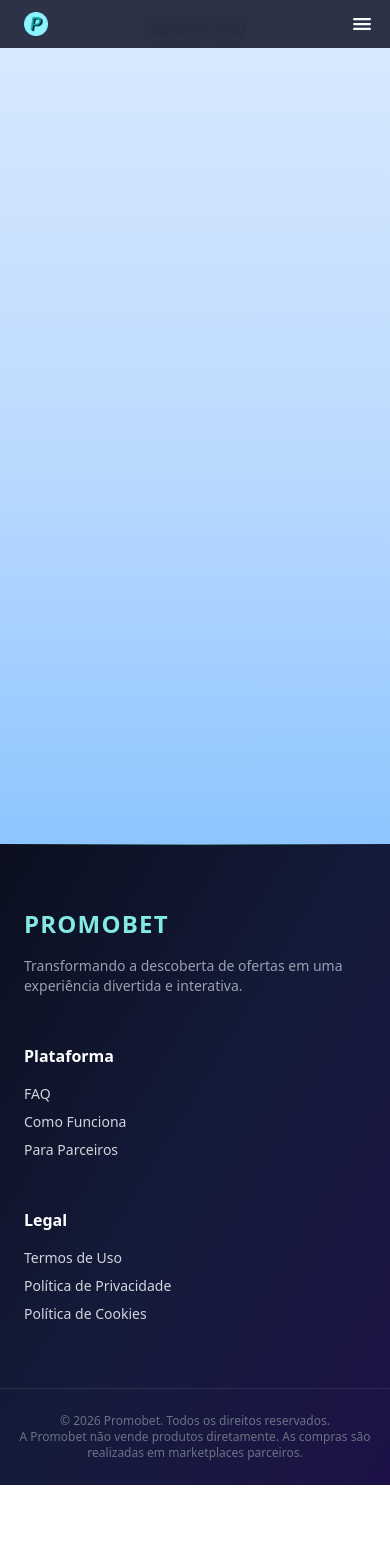
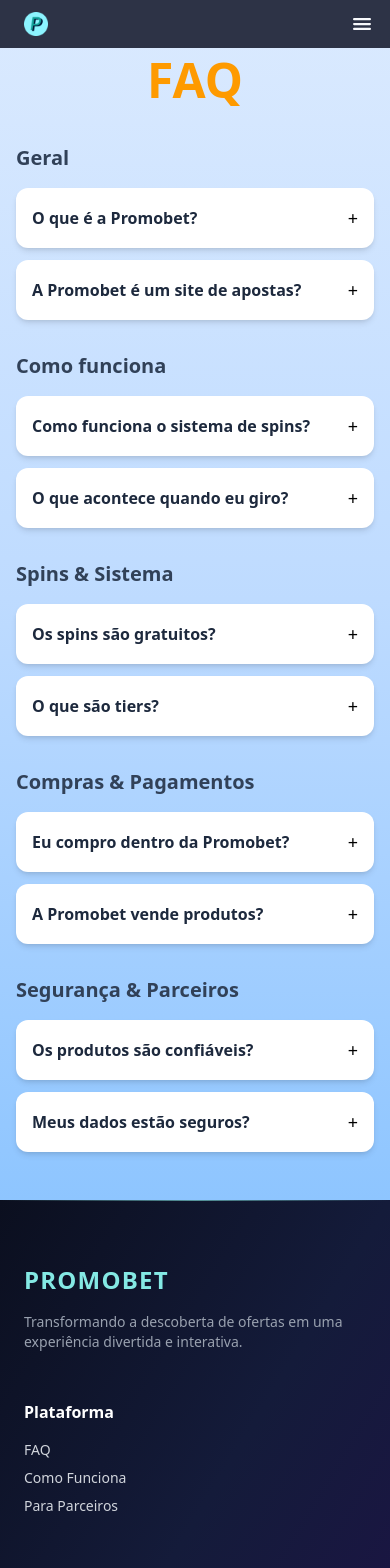
Before and after one commit to wakenedo/roleta-app, a Next.js app: page /FAQ in a window 390 px wide. Shown: the top 1568 px of the page. Before the commit the page ends 1485 px from the top, so only its background shows below. Built offline with nearby package versions, Linux system fonts and the light colour scheme; no server answers.

Commit message:
feat(FAQInterface & HowItWorksInterface) Initial UI added

```diff
--- a/components/FAQInterface/FAQInterface.tsx
+++ b/components/FAQInterface/FAQInterface.tsx
@@ -1,8 +1,125 @@
+"use client";
+
+import { useState } from "react";
+
+const faqs = [
+  {
+    category: "Geral",
+    items: [
+      {
+        q: "O que é a Promobet?",
+        a: "A Promobet é uma plataforma gamificada onde você descobre produtos através de uma experiência de roleta (slots), conectando você a ofertas de parceiros e marketplaces.",
+      },
+      {
+        q: "A Promobet é um site de apostas?",
+        a: "Não. A Promobet não envolve apostas com dinheiro real. É uma experiência de descoberta de produtos com elementos de jogo.",
+      },
+    ],
+  },
+  {
+    category: "Como funciona",
+    items: [
+      {
+        q: "Como funciona o sistema de spins?",
+        a: "Você recebe uma quantidade de spins diários para girar a roleta e descobrir produtos afiliados.",
+      },
+      {
+        q: "O que acontece quando eu giro?",
+        a: "Você recebe um produto selecionado aleatoriamente dentro de um sistema de tiers (níveis).",
+      },
+    ],
+  },
+  {
+    category: "Spins & Sistema",
+    items: [
+      {
+        q: "Os spins são gratuitos?",
+        a: "Sim, você recebe spins gratuitos diariamente. Planos podem oferecer spins adicionais.",
+      },
+      {
+        q: "O que são tiers?",
+        a: "Tiers representam a raridade dos produtos (comum, raro, jackpot), tornando a experiência mais dinâmica.",
+      },
+    ],
+  },
+  {
+    category: "Compras & Pagamentos",
+    items: [
+      {
+        q: "Eu compro dentro da Promobet?",
+        a: "Não. As compras são realizadas diretamente nos sites oficiais dos parceiros.",
+      },
+      {
+        q: "A Promobet vende produtos?",
+        a: "Não. A Promobet apenas conecta você aos produtos através de links afiliados.",
+      },
+    ],
+  },
+  {
+    category: "Segurança & Parceiros",
+    items: [
+      {
+        q: "Os produtos são confiáveis?",
+        a: "Sim, trabalhamos com parceiros e marketplaces reconhecidos.",
+      },
+      {
+        q: "Meus dados estão seguros?",
+        a: "Sim. Utilizamos práticas modernas de segurança e não compartilhamos dados sensíveis sem consentimento.",
+      },
+    ],
+  },
+];
+
 const FAQInterface = () => {
+  const [openIndex, setOpenIndex] = useState<string | null>(null);
+
+  const toggle = (key: string) => {
+    setOpenIndex(openIndex === key ? null : key);
+  };
+
   return (
-    <main className="flex flex-col text-slate-800 bg-gradient-to-b font-sans from-blue-100 via-blue-200 to-blue-300 justify-between items-center  min-h-screen relative z-10 pt-4">
-      <h1>Hello For FAQ</h1>
+    <main className="flex flex-col items-center min-h-screen px-4 py-12 bg-gradient-to-b from-blue-100 via-blue-200 to-blue-300">
+      {/* TITLE */}
+      <section className="text-center max-w-3xl mt-2">
+        <h1 className="text-5xl font-extrabold text-amber-500">FAQ</h1>
+      </section>
+
+      {/* FAQ LIST */}
+      <div className="w-full max-w-4xl space-y-8 mt-10">
+        {faqs.map((section, sIndex) => (
+          <div key={sIndex}>
+            <h2 className="text-xl font-bold text-slate-700 mb-4">
+              {section.category}
+            </h2>
+
+            <div className="space-y-3">
+              {section.items.map((item, iIndex) => {
+                const key = `${sIndex}-${iIndex}`;
+                const isOpen = openIndex === key;
+
+                return (
+                  <div
+                    key={key}
+                    className="bg-white rounded-xl shadow-md p-4 cursor-pointer transition"
+                    onClick={() => toggle(key)}
+                  >
+                    <div className="flex justify-between items-center">
+                      <h3 className="font-semibold text-slate-800">{item.q}</h3>
+                      <span className="text-lg">{isOpen ? "−" : "+"}</span>
+                    </div>
+
+                    {isOpen && (
+                      <p className="text-sm text-slate-600 mt-3">{item.a}</p>
+                    )}
+                  </div>
+                );
+              })}
+            </div>
+          </div>
+        ))}
+      </div>
     </main>
   );
 };
+
 export default FAQInterface;
--- a/components/HowItWorksInterface/HowItWorksInterface.tsx
+++ b/components/HowItWorksInterface/HowItWorksInterface.tsx
@@ -3,8 +3,80 @@ import { UserSubscriptionModes } from "../HomePageInterface/components/UserSubsc
 const HowItWorksInterface = () => {
   return (
     <>
-      <main className="flex flex-col justify-between items-center  min-h-screen relative z-10 pt-4">
-        Hello How It Works
+      <main className="flex flex-col items-center min-h-screen relative z-10 pt-10 space-y-20">
+        {/* HERO */}
+        <section className="text-center max-w-3xl">
+          <h1 className="text-5xl font-extrabold text-amber-500">
+            COMO FUNCIONA
+          </h1>
+          <p className="mt-6 text-gray-300">
+            Uma nova forma de descobrir produtos: jogando.
+          </p>
+        </section>
+
+        {/* CORE LOOP */}
+        <section className="grid md:grid-cols-3 gap-6 max-w-5xl">
+          {[
+            {
+              title: "SPIN",
+              desc: "Você gira a roleta usando sua cota diária.",
+              emoji: "🎰",
+            },
+            {
+              title: "DISCOVER",
+              desc: "Descubra produtos afiliados selecionados por parceiros.",
+              emoji: "🔎",
+            },
+            {
+              title: "BUY",
+              desc: "Finalize sua compra diretamente nos marketplaces.",
+              emoji: "🛒",
+            },
+          ].map((item, i) => (
+            <div
+              key={i}
+              className="p-6 rounded-xl bg-[#111827] border border-purple-500/20"
+            >
+              <div className="text-4xl">{item.emoji}</div>
+              <h3 className="mt-4 font-bold text-[#84e9e4]">{item.title}</h3>
+              <p className="text-gray-400 text-sm mt-2">{item.desc}</p>
+            </div>
+          ))}
+        </section>
+
+        {/* DETAILS */}
+        <section className="max-w-4xl space-y-6 text-gray-300 text-sm">
+          <div>
+            <h3 className="text-lg font-bold text-white">
+              🎯 Sistema de Spins
+            </h3>
+            <p>
+              Cada usuário recebe spins diários gratuitos. Spins adicionais
+              podem ser liberados via planos ou ações específicas.
+            </p>
+          </div>
+
+          <div>
+            <h3 className="text-lg font-bold text-white">
+              💎 Sistema de Tiers
+            </h3>
+            <p>
+              Produtos possuem níveis (comum, raro, jackpot), aumentando o fator
+              surpresa e descoberta.
+            </p>
+          </div>
+
+          <div>
+            <h3 className="text-lg font-bold text-white">🤝 Afiliados</h3>
+            <p>
+              Ao clicar em um produto, você é redirecionado para o Marketplace
+              associado do parceiro. A Promobet monetiza via afiliados — sem
+              vender diretamente.
+            </p>
+          </div>
+        </section>
+
+        {/* SUBSCRIPTIONS */}
       </main>
       <UserSubscriptionModes />
     </>
```
